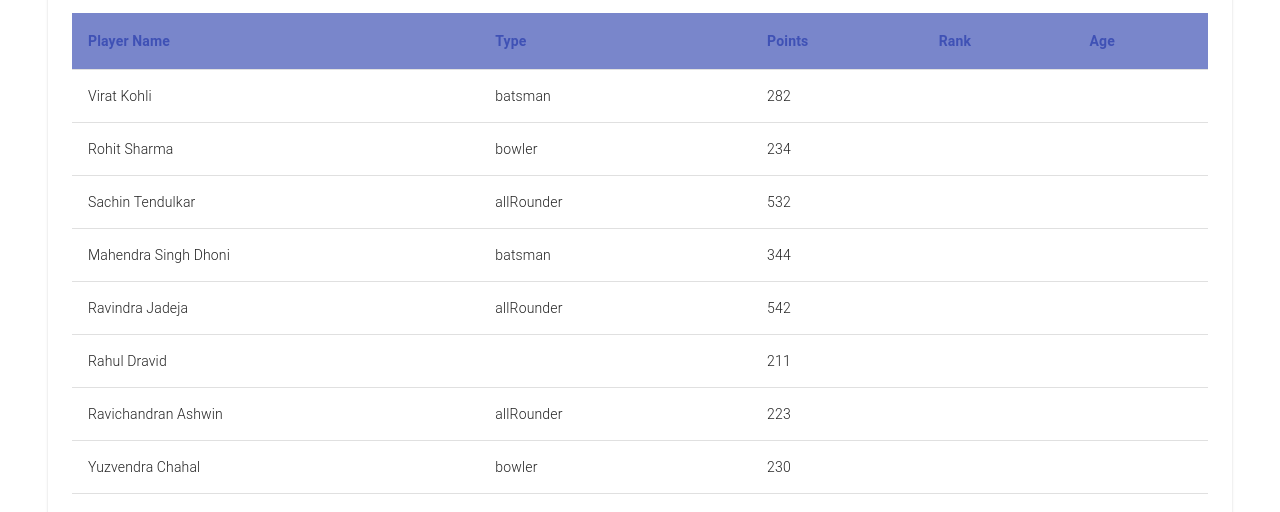
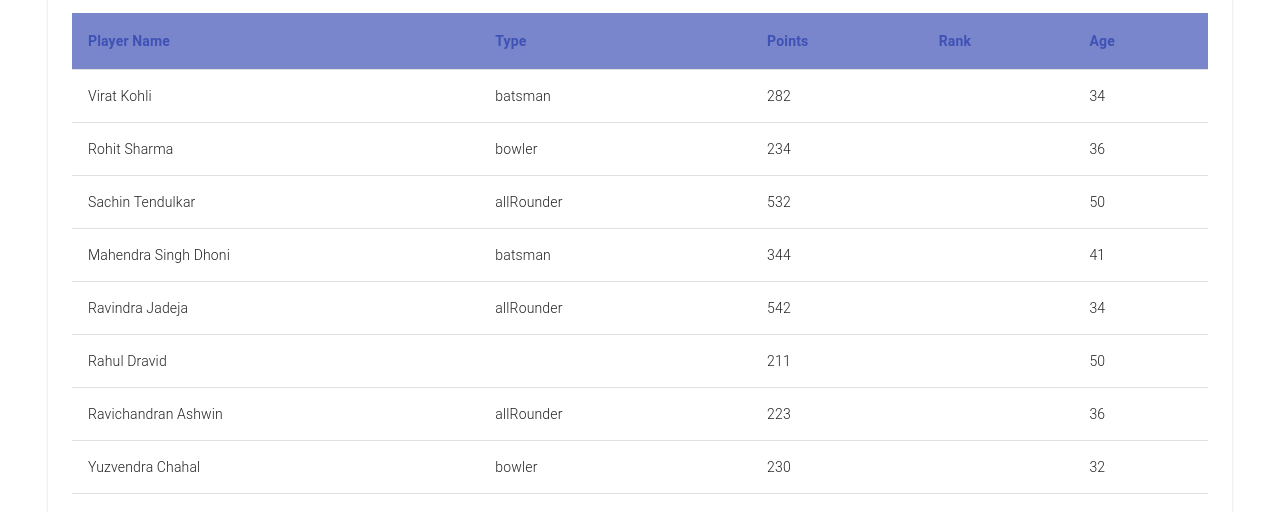
Before and after one commit to PratsKejs09/Cricket_Stats, a React (Create React App) app in the folder my-app/: page / in a window 1280 px wide. Shown: the part 282-794 px from the top of the page. Built offline with nearby package versions, Linux system fonts and the light colour scheme.

Commit message:
added age function and formatted the code

```diff
--- a/my-app/src/components/CricketListApp/index.js
+++ b/my-app/src/components/CricketListApp/index.js
@@ -1,48 +1,56 @@
-import React, { useState } from 'react'
-import {PageHeader} from "../MUI/controls/PageHeader";
-import { Paper, makeStyles, TableBody, TableRow, TableCell, Toolbar, InputAdornment } from '@material-ui/core';
+import React, { useState } from "react";
+import moment from 'moment';
+import { PageHeader } from "../MUI/controls/PageHeader";
+import {
+  Paper,
+  makeStyles,
+  TableBody,
+  TableRow,
+  TableCell,
+  Toolbar,
+  InputAdornment,
+} from "@material-ui/core";
 import useTable from "../MUI/controls/useTable";
 import Controls from "../MUI/controls/Controls";
 import { Search } from "@material-ui/icons";
-import SportsCricketIcon from '@material-ui/icons/SportsCricket';
-import {data} from '../../services/get-players';
+import SportsCricketIcon from "@material-ui/icons/SportsCricket";
+import { data } from "../../services/get-players";
 
-const useStyles = makeStyles(theme => ({
+const useStyles = makeStyles((theme) => ({
   pageContent: {
     margin: theme.spacing(5),
-        padding: theme.spacing(3)
+    padding: theme.spacing(3),
   },
   searchInput: {
-        width: '50%'
-    }
-}))
-
+    width: "50%",
+  },
+}));
 
 const headCells = [
-    { id: 'name', label: 'Player Name' },
-    { id: 'type', label: 'Type'},
-    { id: 'points', label: 'Points'},
-    { id: 'rank', label: 'Rank'},
-    { id: 'age', label: 'Age'},
-  ]
+  { id: "name", label: "Player Name" },
+  { id: "type", label: "Type" },
+  { id: "points", label: "Points" },
+  { id: "rank", label: "Rank" },
+  { id: "age", label: "Age" },
+];
 
 export const CricketListApp = (props) => {
   const classes = useStyles();
-    const [records, setRecords] = useState([])
+  const [records, setRecords] = useState([]);
 
-    const {
-        TblContainer,
-        TblHead,
-    } = useTable(records, headCells);
+  const { TblContainer, TblHead } = useTable(records, headCells);
 
+  const getAge = (dob) => {
+    const timestamp = dob;
+    const playerDOB = moment(timestamp).format("L");
+    const today = moment().format("MM/DD/YYYY");
+    const playerObj = moment(playerDOB, "MM/DD/YYYY");
+    const todayObj = moment(today, "MM/DD/YYYY");
+    const age = todayObj.diff(playerObj, "years");
+    return age;
+  };
   const renderName = (value) => {
-        return (
-            <a
-            onClick={""}
-            >
-            {value.name}
-            </a>
-        );
+    return <a onClick={""}>{value.name}</a>;
   };
 
   return (
@@ -58,9 +66,11 @@ export const CricketListApp = (props) => {
             label="Search Player"
             className={classes.searchInput}
             InputProps={{
-                            startAdornment: (<InputAdornment position="start">
+              startAdornment: (
+                <InputAdornment position="start">
                   <Search />
-                            </InputAdornment>)
+                </InputAdornment>
+              ),
             }}
             onChange={""}
           />
@@ -68,21 +78,18 @@ export const CricketListApp = (props) => {
         <TblContainer>
           <TblHead />
           <TableBody>
-                        {
-                            data
-                            .map(item =>
-                                (<TableRow key={item.id}>
+            {data.map((item) => (
+              <TableRow key={item.id}>
                 <TableCell>{renderName(item)}</TableCell>
                 <TableCell>{item.type}</TableCell>
                 <TableCell>{item.points}</TableCell>
                 <TableCell>{item.rank}</TableCell>
-                                    <TableCell>{item.age}</TableCell>
-                                </TableRow>)
-                            )
-                        }
+                <TableCell>{getAge(item.dob)}</TableCell>
+              </TableRow>
+            ))}
           </TableBody>
         </TblContainer>
       </Paper>
     </React.Fragment>
-    )
-}
+  );
+};
```
Lines whose indentation alone changed are shown as unchanged.
